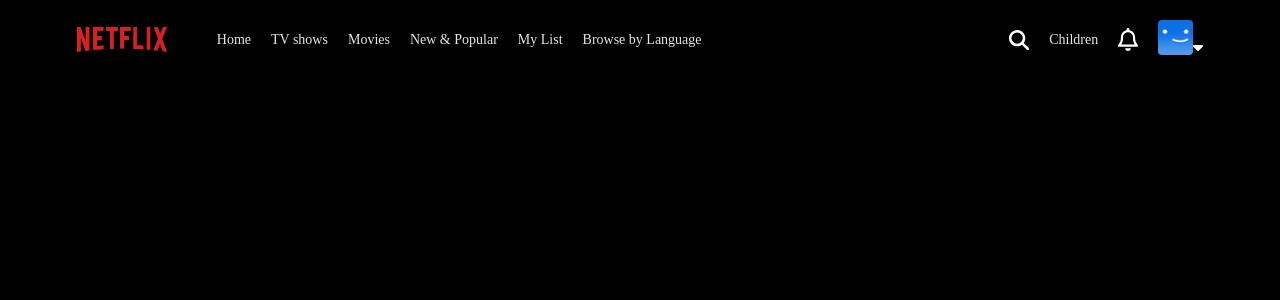
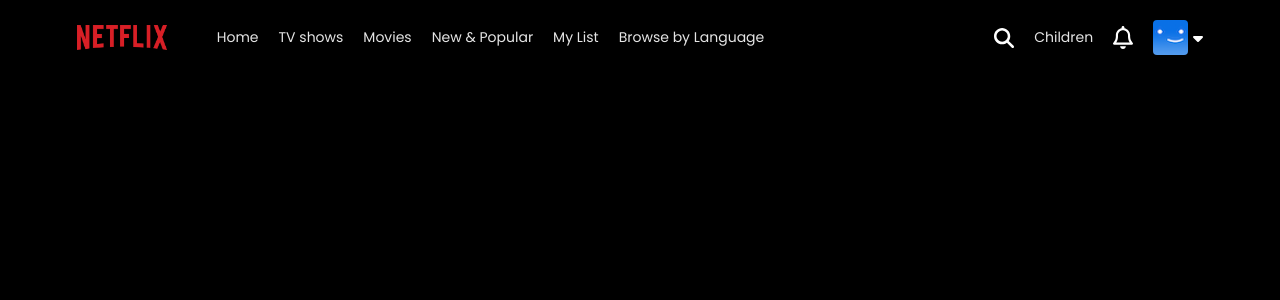
Before and after one commit to samikshapawar08/netlix_clone, a React (Vite) app: page / in a window 1280 px wide. Shown: the top 300 px of the page. Built offline with nearby package versions, Linux system fonts and the light colour scheme.

Commit message:
navigation bar completed

```diff
--- a/src/components/Navbar/Navbar.css
+++ b/src/components/Navbar/Navbar.css
@@ -49,10 +49,31 @@
     width: 35px;
 
 }
-.navbar-profiles{
+.navbar-profile{
     display: flex;
     align-items: center;
     gap: 5px;
     cursor: pointer;
 
 }
+.navbar .dropdown{
+    position: absolute;
+    top: 100%;
+    right: 0;
+    width: max-content;
+    padding: 10px 22px;
+    border-radius: 2px;
+    text-decoration: underline;
+    z-index: 1;
+    display: none;
+
+}
+.navbar .dropdown p{
+
+    font-size: 13px;
+    cursor: pointer;
+}
+.navbar-profile:hover .dropdown{
+    display: block;
+
+}
--- a/src/components/Navbar/Navbar.jsx
+++ b/src/components/Navbar/Navbar.jsx
@@ -29,6 +29,9 @@
           <div className="navbar-profile">
             <img src={profile_img} alt="" className='profile'/>
             <img src={caret_icon} alt="" />
+            <div className="dropdown">
+              <p>Sign Out of Netlix</p>
+            </div>
 
 
           </div>
--- a/src/index.css
+++ b/src/index.css
@@ -1,3 +1,4 @@
+@import url('https://fonts.googleapis.com/css2?family=Poppins:ital,wght@0,100;0,200;0,300;0,400;0,500;0,600;0,700;0,800;0,900;1,100;1,200;1,300;1,400;1,500;1,600;1,700;1,800;1,900&display=swap');
 *{
   margin: 0;
   padding : 0;
@@ -7,4 +8,6 @@
 
 body{
   background-color: black;
-  color: white;}
+  color: white;
+  font-family: 'poppins';
+}
```
